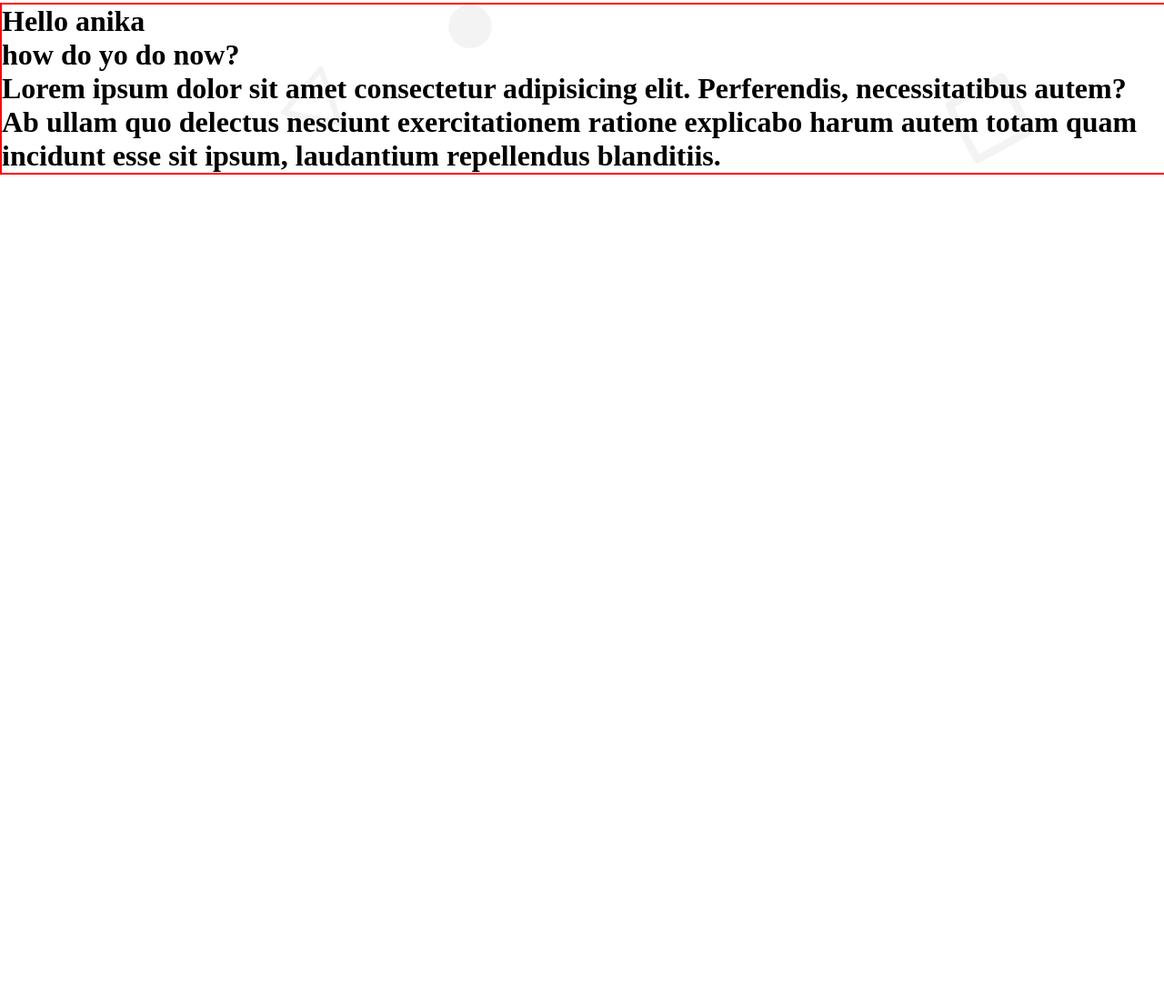
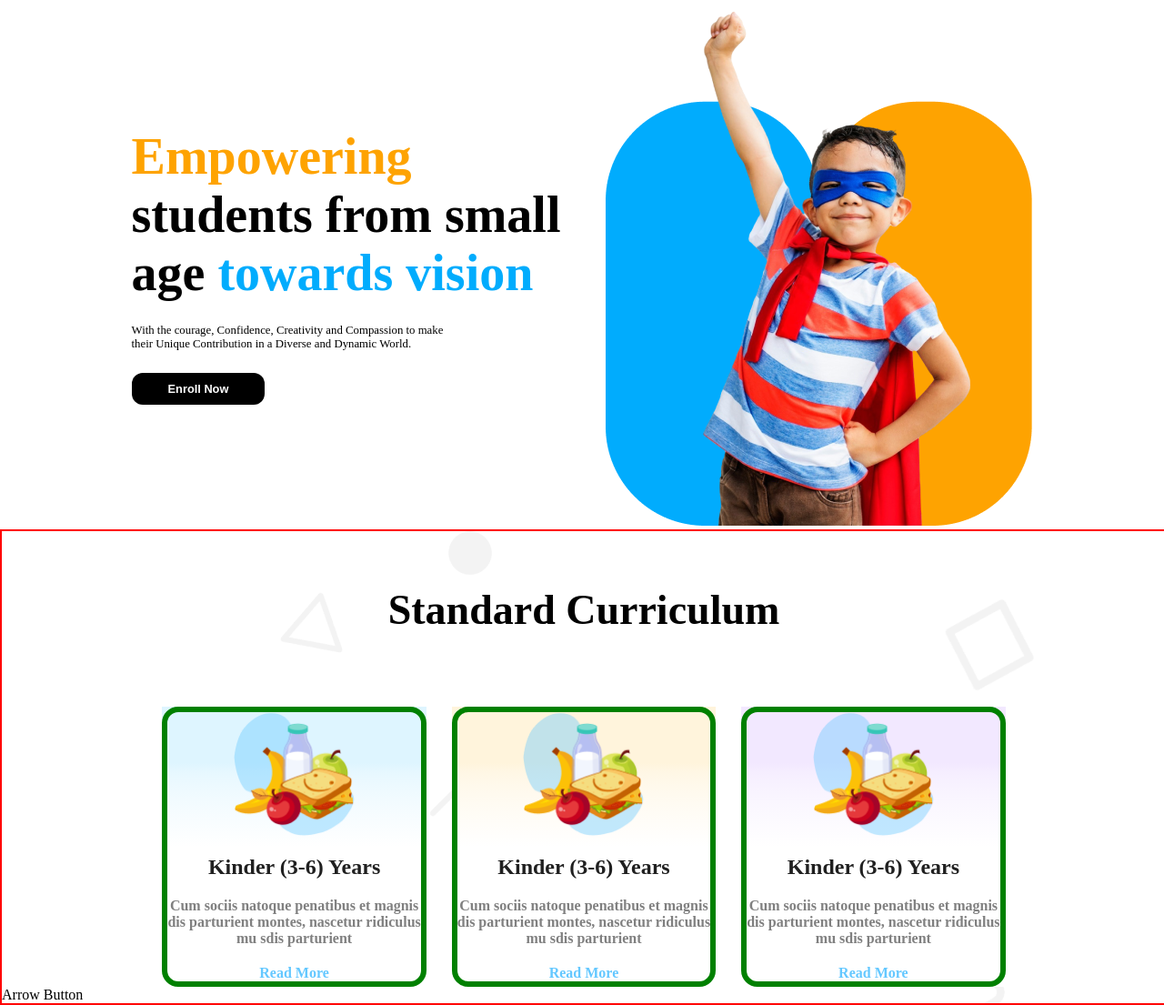
Before and after one commit to AnikaTabassum217/frontend-assignment-02, a plain HTML site: page index.html in a window 1280 px wide. Shown: the part 103-1208 px from the top of the page at 91% size. Before the commit the page ends 800 px from the top, so only its background shows below. Drawn offline with Linux system fonts and the light colour scheme.

Commit message:
curriculum start

```diff
--- a/index.html
+++ b/index.html
@@ -23,23 +23,113 @@
         <p class="nav-item"><a href="" class="admission-color">Admission</a></p>
       </div>
       <div class="display-flex">
-        <div><button class="btn nav-item">Contact</button></div>
+        <div><button class="btn nav-item contact-btn">Contact</button></div>
         <div class="mobile-item "><i class="fa-solid fa-bars"></i></div>
       </div>
     </nav>
   </header>
 
   <body>
+    <!-- HORIZONTAL LINE -->
     <div class="horizontal-line"></div>
-    <div class="hello">
-      <div class="hi">
-        <h1>Hello anika <br> how do yo do now? <br> Lorem ipsum dolor sit amet consectetur adipisicing elit. Perferendis,
-          necessitatibus autem? Ab ullam quo delectus nesciunt exercitationem ratione explicabo harum autem totam quam
-          incidunt esse sit ipsum, laudantium repellendus blanditiis. </h1>
+    <!-- BANNER -->
+    <div class="banner-container display-flex">
+      <div class="banner-content">
+        <h1 class="banner-title">
+          <span class="orange-color">Empowering</span> <br>
+          students from small <br>
+          age
+          <span class="sky-color">towards vision</span>
+        </h1>
+        <p class="banner-subtitle">With the courage, Confidence, Creativity and Compassion to make <br> their Unique
+          Contribution in a Diverse and
+          Dynamic World.</p>
+        <div class="enroll-btn"><button class="btn banner-btn">Enroll Now</button></div>
       </div>
+      <div><img src="./assets/hero-kids.png" alt="Image of banner"></div>
     </div>
+
+
+    <!-- CURRICULUM -->
+    <div class="curriculum-container ">
+      <div class="curriculum-content">
+        <div>
+          <h1 class="curriculum-title">Standard Curriculum</h1>
+        </div>
+
+        <div class="display-flex curriculum-card-container">
+          <div class="curriculum-card-one">
+            <div class="curriculum-card-content display-flex">
+
+              <div class="curriculum-img-portion">
+                <img class="curriculum-img" src="./assets/kinder.png" alt="Image of Card">
+              </div>
+
+              <div class="curriculum-card-title">
+                Kinder (3-6) Years
+              </div>
+
+              <div class="curriculum-description">Cum sociis natoque penatibus et magnis <br>
+                dis parturient montes, nascetur ridiculus <br>
+                mu sdis parturient</div>
+
+              <div class="curriculum-read-more">
+                Read More
+              </div>
+
+            </div>
+          </div>
+          <div class="curriculum-card-two">
+            <div class="curriculum-card-content display-flex">
+
+              <div class="curriculum-img-portion">
+                <img class="curriculum-img" src="./assets/kinder.png" alt="Image of Card">
+              </div>
+
+              <div class="curriculum-card-title">
+                Kinder (3-6) Years
+              </div>
+
+              <div class="curriculum-description">Cum sociis natoque penatibus et magnis <br>
+                dis parturient montes, nascetur ridiculus <br>
+                mu sdis parturient</div>
+
+              <div class="curriculum-read-more">
+                Read More
+              </div>
+
+            </div>
+          </div>
+          <div class="curriculum-card-three">
+            <div class="curriculum-card-content display-flex">
+
+              <div class="curriculum-img-portion">
+                <img class="curriculum-img" src="./assets/kinder.png" alt="Image of Card">
+              </div>
+
+              <div class="curriculum-card-title">
+                Kinder (3-6) Years
+              </div>
+
+              <div class="curriculum-description">Cum sociis natoque penatibus et magnis <br>
+                dis parturient montes, nascetur ridiculus <br>
+                mu sdis parturient</div>
+
+              <div class="curriculum-read-more">
+                Read More
+              </div>
+
+            </div>
+          </div>
+        </div>
+
+        <div>
+          Arrow Button
+        </div>
+
+
+      </div>
   </body>
-
 </body>
 
 </html>
--- a/style/index.css
+++ b/style/index.css
@@ -86,8 +86,11 @@ header{
     border-radius: 12px;
     border: none;
     color: #FFFFFF;
+
+    cursor: pointer;
+}
+.contact-btn{
     background-color: #FEA301;
-    cursor: pointer;
 }
 .mobile-item{
     display: none;
@@ -98,15 +101,116 @@ header{
     display: none;
 
 }
-.hello{
+.banner-container{
+    max-width: 1440px;
+    margin: 0px auto;
+    justify-content: center;
+    align-items: center;
+    gap: 50px;
+}
+.banner-content{
+   display: flex;
+   flex-direction: column;
+   gap:24px
+
+}
+.banner-title{
+    font-weight: 700;
+    font-size: 3.5rem;
+}
+.banner-subtitle{
+    font-weight: 400;
+    font-size: 0.8rem;
+}
+.banner-btn{
+    background-color: #000000;
+    font-weight: 700;
+    font-size: 0.8rem;
+}
+.curriculum-container{
     background-image: url('../assets/bg.png');
     width: 100%;
     border: 2px solid red;
+
 }
-.hi{
+.curriculum-content{
     max-width: 1440px;
     margin: 0 auto;
 }
+.curriculum-title{
+    margin-top: 60px;
+    font-weight: 700;
+    font-size: 2.875rem;
+    color: #000000;
+    text-align: center;
+}
+.curriculum-card-container{
+    margin-top: 80px;
+    justify-content: center;
+
+    gap: 28px;
+}
+.curriculum-card-one{
+    /* background: linear-gradient(0deg, white, #DEF5FF 90%) ; */
+    /* background:linear-gradient(red 10%, 30%, blue 90%); */
+    background:linear-gradient(#DEF5FF 20%, 30%, white 50%);
+}
+.curriculum-card-two{
+    background:linear-gradient(#FFF4DC 20%, 30%, white 50%);
+}
+.curriculum-card-three{
+    background:linear-gradient(#F2E8FF 20%, 30%, white 50%);
+}
+.curriculum-card-content{
+    flex-direction: column;
+    border: 6px solid green;
+
+    border-radius: 18px;
+    gap: 20px;
+
+}
+.curriculum-card{
+    /* background-color: #ceccd6; */
+    padding: 52px 40px;
+    border: 2px solid red;
+    /* box-shadow: 0px 0px 40px 0 rgba(0, 0, 0, 0.15); */
+    box-shadow: 0px 0px 28px .94px rgba(223, 210, 210, 0.05) ;
+}
+.curriculum-img-portion{
+    display: flex;
+    justify-content: center;
+    align-items: center;
+}
+.curriculum-img{
+    width: 137px;
+    height: 137px;
+    /* justify-content: center; */
+
+}
+
+.curriculum-card-title,
+.curriculum-description,
+.curriculum-read-more{
+    text-align: center;
+}
+.curriculum-card-title{
+    font-weight: 700;
+    font-size: 1.5rem;
+    color: #202020;
+}
+.curriculum-description{
+    font-weight: 600;
+    font-size: 1rem;
+    color: #808080;
+}
+.curriculum-read-more{
+    font-weight: 700;
+    font-size: 1rem;
+    color: #64C8FF;
+    cursor: pointer;
+}
+
+
 @media screen and (max-width:576px) {
     .navbar{
         padding: 12px 16px;
@@ -128,4 +232,18 @@ header{
     width: 100%;
     display: block;
 }
+.banner-container{
+    flex-direction: column-reverse;
+    gap: 20px;
 }
+.banner-content{
+    text-align: center;
+}
+.enroll-btn{
+    display: flex;
+    justify-content: center;
+}
+.curriculum-card-container{
+    flex-direction: column;
+}
+}
```
Also changed, not shown: New Text Document.txt (added), 1 other file.
